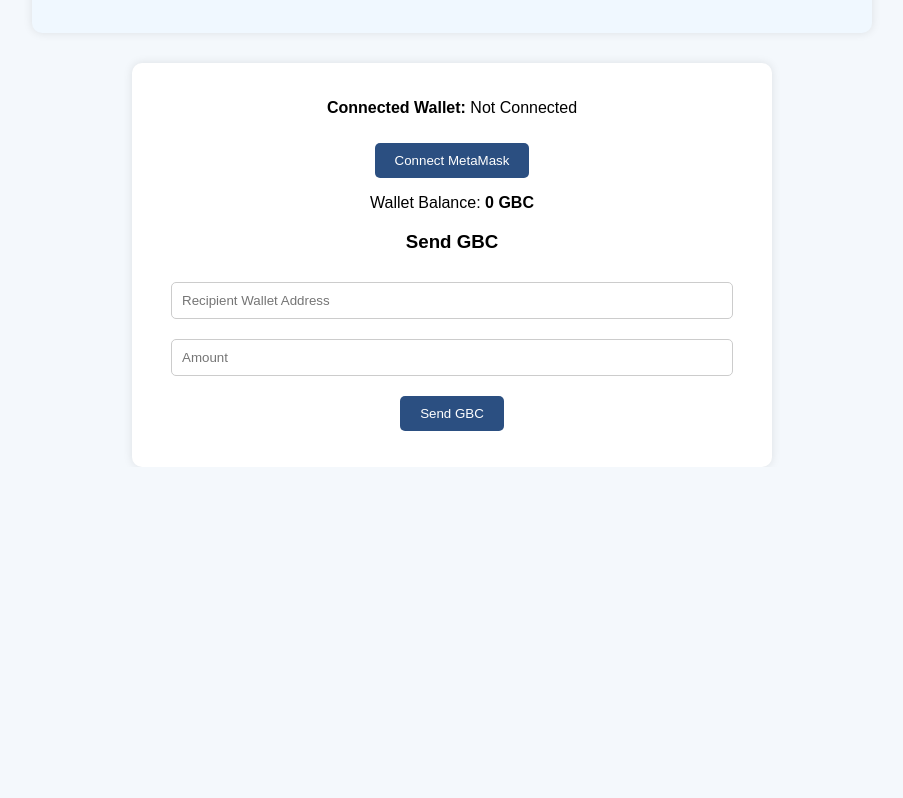
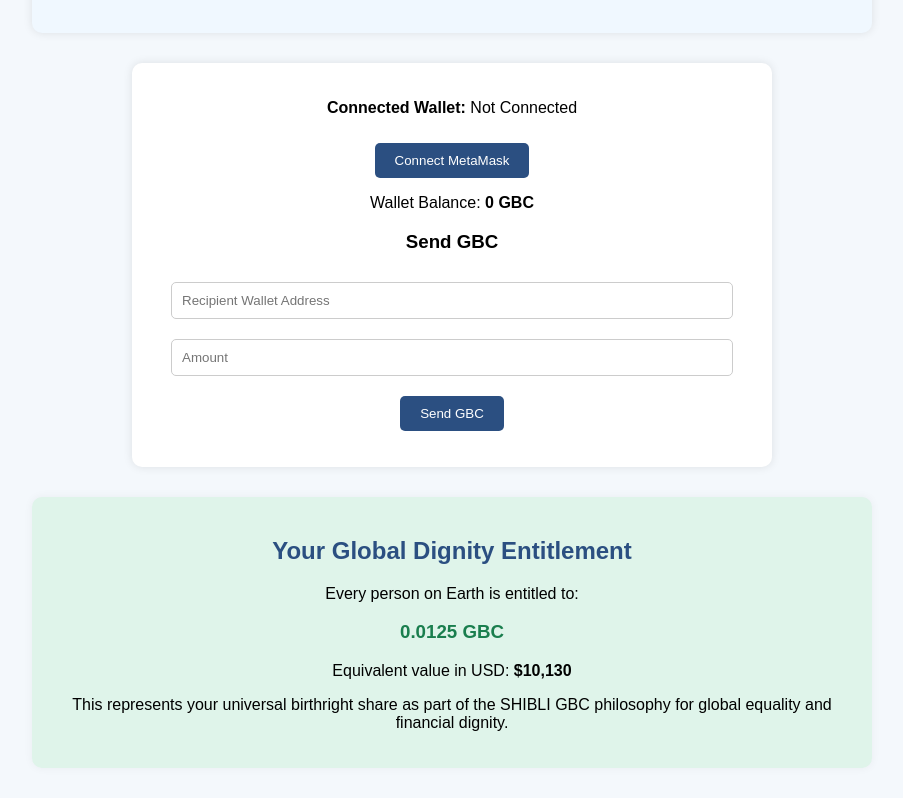
Before and after one commit to malshibli/shibli-gbc-wallet-blockchain, a plain HTML site: page index.html in a window 1280 px wide. Shown: the part 1406-2204 px from the top of the page, without its empty margins (188-1091 px from the left). Before the commit the page ends 1873 px from the top, so only its background shows below. Drawn offline with Linux system fonts and the light colour scheme.

Commit message:
Update 13 index.html
GBC CAPimit

```diff
--- a/index.html
+++ b/index.html
@@ -99,6 +99,16 @@
 
     <p id="transactionStatus"></p>
 </div>
+
+<!-- Dignity Entitlement Display Section -->
+<div style="background:#dff4ea; padding: 20px; margin: 30px auto; max-width: 800px; border-radius: 10px; box-shadow: 0 0 10px rgba(0,0,0,0.05);">
+    <h2 style="color: #2b4f81;">Your Global Dignity Entitlement</h2>
+    <p>Every person on Earth is entitled to:</p>
+    <h3 style="color: #1a7e4e;">0.0125 GBC</h3>
+    <p>Equivalent value in USD: <strong>$10,130</strong></p>
+    <p>This represents your universal birthright share as part of the SHIBLI GBC philosophy for global equality and financial dignity.</p>
+</div>
+
 
 <script>
     let provider, signer, walletAddress;
```
